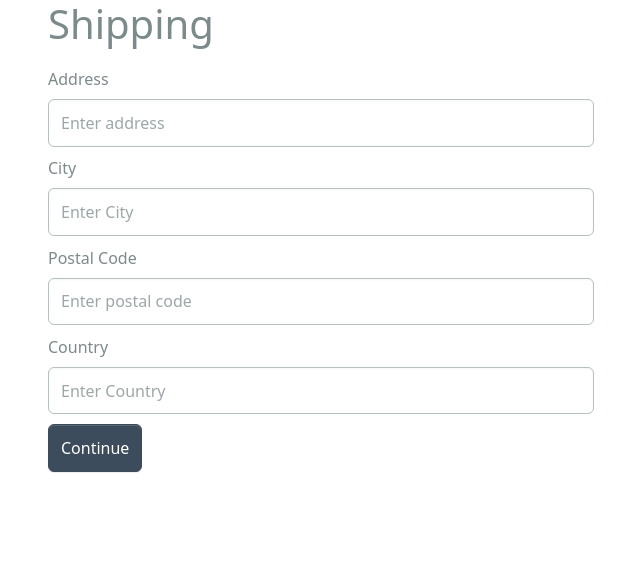
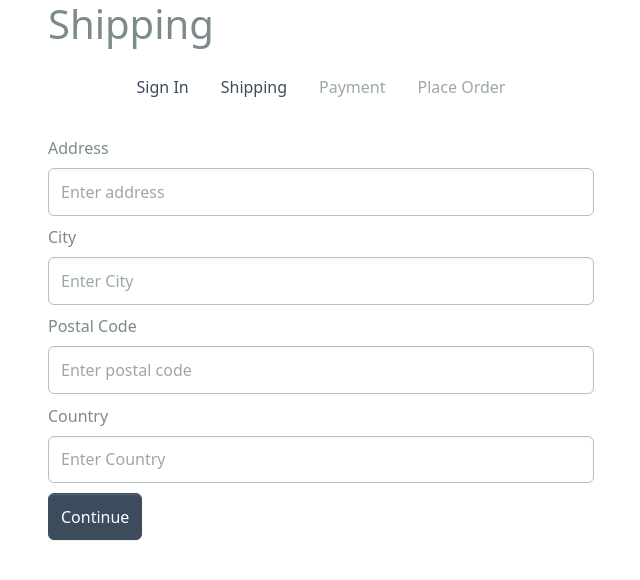
Before and after one commit to StephenStarc/pirate-parley, a React (Vite) app in the folder frontend/: page /shipping in a window 1280 px wide. Shown: the top 580 px of the page, without its empty margins (319-959 px from the left). Built offline with nearby package versions, Linux system fonts and the light colour scheme; sample sign-in values are in the browser's storage.

Commit message:
Checkout Steps

```diff
--- /dev/null
+++ b/frontend/src/components/CheckoutSteps.jsx
@@ -0,0 +1,47 @@
+import { Nav } from "react-bootstrap";
+import { useNavigate } from "react-router-dom";
+const CheckoutSteps = ({ step1, step2, step3, step4 }) => {
+    const navigate = useNavigate();
+    return (
+        <Nav className="justify-content-center mb-4">
+            <Nav.Item>
+                {step1 ? (
+                    <Nav.Link onClick={() => navigate("/login")}>Sign In</Nav.Link>
+                ) : (
+                    <Nav.Link disabled>Sign In</Nav.Link>
+                )}
+            </Nav.Item>
+
+            <Nav.Item>
+                {step2 ? (
+                    <Nav.Link onClick={() => navigate("/shipping")}>
+                        Shipping
+                    </Nav.Link>
+                ) : (
+                    <Nav.Link disabled>Shipping</Nav.Link>
+                )}
+            </Nav.Item>
+
+            <Nav.Item>
+                {step3 ? (
+                    <Nav.Link onClick={() => navigate("/payment")}>
+                        Payment
+                    </Nav.Link>
+                ) : (
+                    <Nav.Link disabled>Payment</Nav.Link>
+                )}
+            </Nav.Item>
+
+            <Nav.Item>
+                {step4 ? (
+                    <Nav.Link onClick={() => navigate("/placeorder")}>
+                        Place Order
+                    </Nav.Link>
+                ) : (
+                    <Nav.Link disabled>Place Order</Nav.Link>
+                )}
+            </Nav.Item>
+        </Nav>
+    );
+};
+export default CheckoutSteps;
--- a/frontend/src/pages/ShippingPage.jsx
+++ b/frontend/src/pages/ShippingPage.jsx
@@ -4,6 +4,7 @@ import { useDispatch, useSelector } from "react-redux"
 import FormContainer from "../components/FormContainer"
 import { useNavigate } from "react-router-dom"
 import { saveTheShippingAddress } from "../slices/cartSlice"
+import CheckoutSteps from "../components/CheckoutSteps"
 
 function ShippingPage() {
 
@@ -26,7 +27,7 @@ function ShippingPage() {
   return (
     <FormContainer>
       <h1>Shipping</h1>
-
+      <CheckoutSteps step1 step2 />
       <Form onSubmit={submitHandler}>
         <Form.Group controlId="address"  className="my-2">
           <Form.Label>Address</Form.Label>
```
